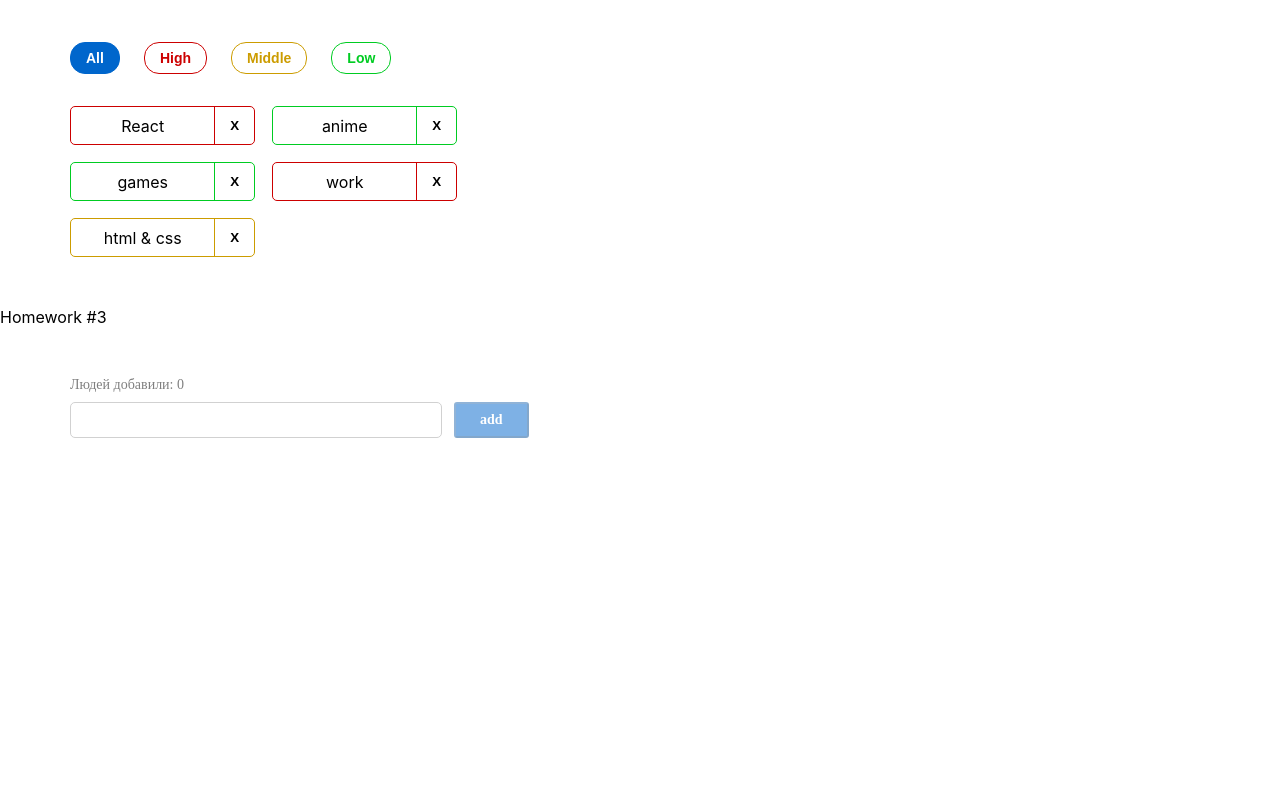
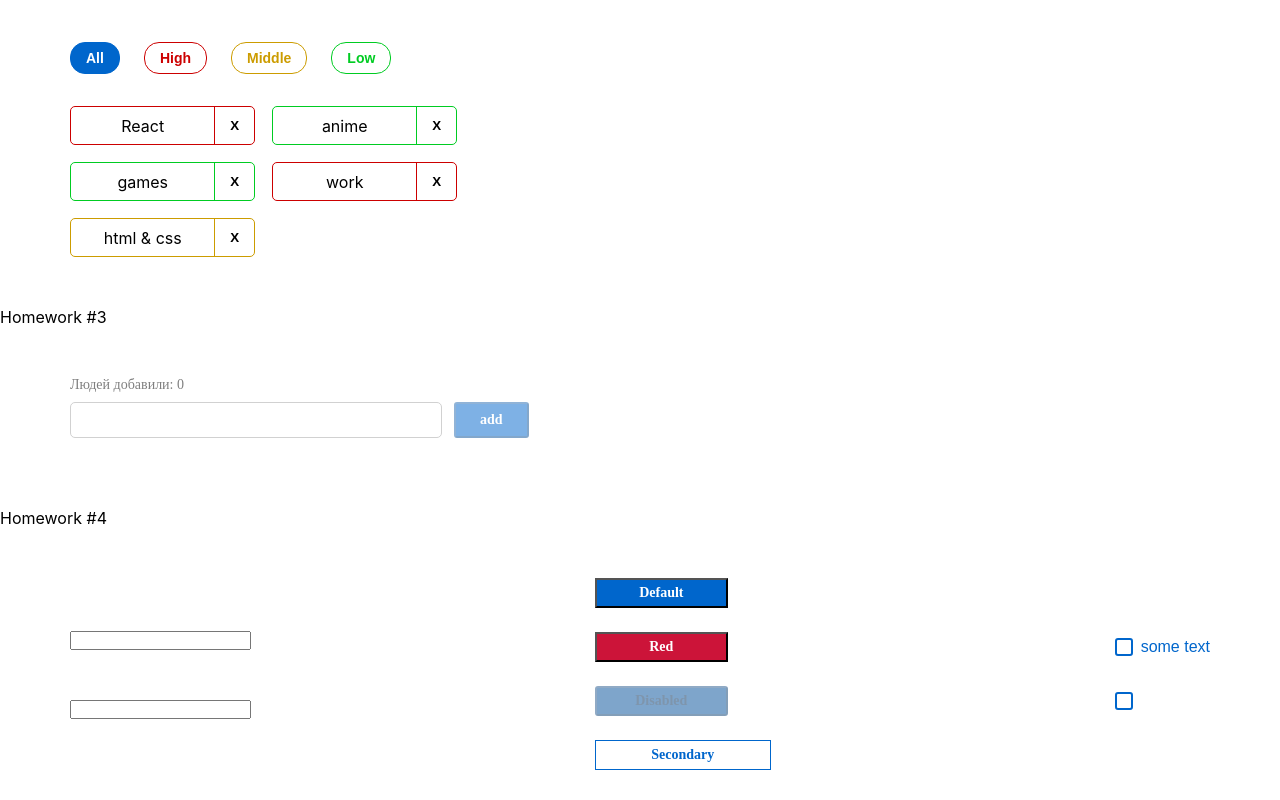
Before and after one commit to grigory-zhovtun/incubator-homeworks, a React (Create React App) app: page /#/ in a window 1280 px wide. Shown: the part 483-1283 px from the top of the page. Before the commit the page ends 991 px from the top, so only its background shows below. Built offline with nearby package versions, Linux system fonts and the light colour scheme.

Commit message:
hw4 fix SuperButton styles

```diff
--- a/src/s1-main/App.tsx
+++ b/src/s1-main/App.tsx
@@ -3,6 +3,7 @@ import s from './App.module.css'
 import HW1 from '../s2-homeworks/hw01/HW1'
 import HW2 from '../s2-homeworks/hw02/HW2'
 import HW3 from '../s2-homeworks/hw03/HW3'
+import HW4 from '../s2-homeworks/hw04/HW4'
 
 function App() {
     return (
@@ -10,7 +11,7 @@ function App() {
             <HW1/>
             <HW2/>
             <HW3/>
-            {/*<HW4/>*/}
+            <HW4/>
 
             {/*при выполнении дз 5 и более - закомментировать здесь дз 1-4, так как они есть внутри дз 5*/}
             {/*<HW5/>*/}
--- a/src/s2-homeworks/hw04/common/c2-SuperButton/SuperButton.module.css
+++ b/src/s2-homeworks/hw04/common/c2-SuperButton/SuperButton.module.css
@@ -1,16 +1,36 @@
 .button {
+    width: 133px;
+    height: 30px;
+    font-family: 'Montserrat';
+    font-style: normal;
+    font-weight: 600;
+    font-size: 14px;
+    text-transform: capitalize;
 }
 
 .disabled {
+    background: #004D99;
+    opacity: 0.5;
+    border-radius: 3px;
+    color: #002E5C;
 }
 
 .secondary {
+    width: 176px;
+    height: 30px;
+    border: 1px solid #0066CC;
+    background-color: #FFFFFF;
+    color: #0066CC;
 }
 
 .default {
+    background: #0066CC;
+    color: #FFFFFF;
 }
 
 .red {
+    background: #CC1439;
+    color: #FFFFFF;
 }
 
 .default:hover {
--- a/src/s2-homeworks/hw04/common/c2-SuperButton/SuperButton.tsx
+++ b/src/s2-homeworks/hw04/common/c2-SuperButton/SuperButton.tsx
@@ -17,7 +17,9 @@ const SuperButton: React.FC<SuperButtonPropsType> = (
         ...restProps // все остальные пропсы попадут в объект restProps, там же будет children
     }
 ) => {
-    const finalClassName = s.button
+    const finalClassName = s.button + (disabled ? ' ' + s.disabled : xType === 'red' ?
+                                                 ' ' + s.red : xType === 'secondary' ?
+                                                ' ' + s.secondary : ' ' + s.default)
         // + (disabled
         //         ? ...
         //         : xType === 'red'
```
